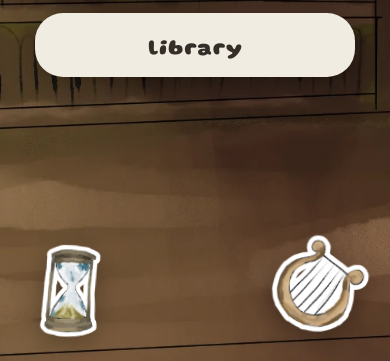
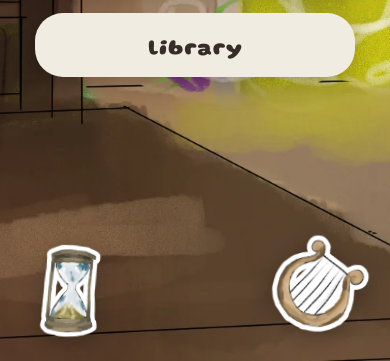
Before and after one commit to AMthe1coder/Great-Web-Project, a plain HTML site: page index.html in a window 390 px wide. Shown: the part 483-844 px from the top of the page. Drawn offline with Linux system fonts and the light colour scheme.

Commit message:
Fix #002: Mobile BG FIX

```diff
--- a/css/style.css
+++ b/css/style.css
@@ -1008,6 +1008,13 @@ body {
   }
 }
 
+@media (max-width: 768px) {
+  .bg-layer,
+  .bg-blur-layer {
+    background-position: 82% center;
+  }
+}
+
 @media (max-width: 600px) {
   .top-controls {
     top: 14px;
--- a/js/script.js
+++ b/js/script.js
@@ -292,6 +292,7 @@
   function showCreditsScreen() {
     clearTimers();
     audio.stopVoice();
+    audio.playSfx('shine', 0.55);
     setBackground('libLit');
     hydrateLazyImages(screens.credits);
     setActiveScreen('credits');
```
